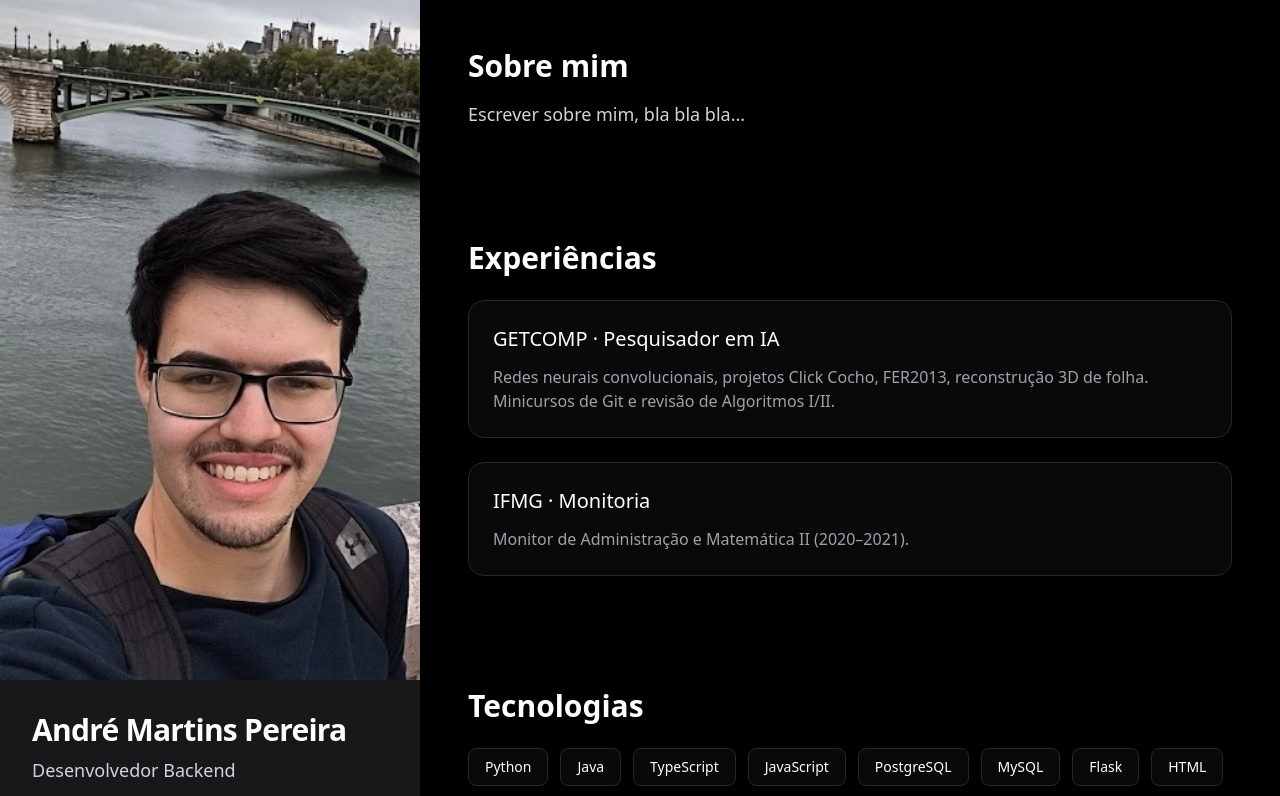
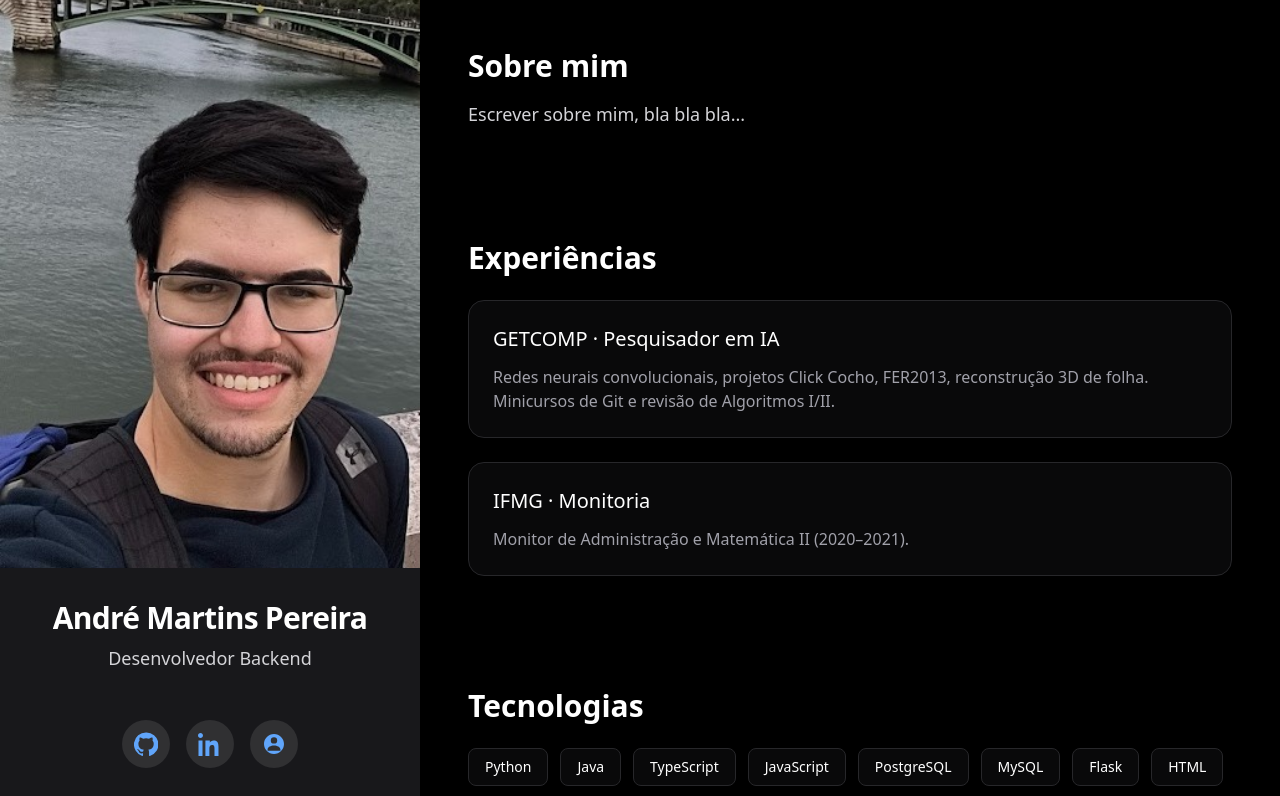
Before and after one commit to AndrePereira03/portfolio, a React (Vite) app: page / in a window 1280 px wide. Shown: the top 796 px of the page. Built offline with nearby package versions, Linux system fonts and the light colour scheme.

Commit message:
ajustando e cenralizando sidebar esquerda

```diff
--- a/src/App.tsx
+++ b/src/App.tsx
@@ -8,20 +8,27 @@ export default function App() {
   return (
     <main className="min-h-screen bg-black text-white">
       <div className="grid min-h-screen grid-cols-1 md:grid-cols-[420px_minmax(0,1fr)]">
-        <aside className="bg-zinc-900 md:sticky md:top-0 md:h-screen md:self-start overflow-hidden">
-          <div className="relative h-[85vh]">
+        <aside className="md:sticky md:top-0 md:h-screen md:self-start overflow-hidden bg-black flex flex-col">
+          <div className="relative w-full h-[62vh] md:h-[80vh] lg:h-[90vh]">
             <img
               src="/andre.jpg"
               alt="Foto de André Pereira"
-              className="absolute inset-0 h-full w-full object-cover object-[center_30%]"
+              className="
+                absolute inset-0 h-full w-full object-cover
+                object-[center_18%] md:object-[center_28%] lg:object-[center_45%]
+              "
             />
           </div>
 
-          <div className="px-8 py-8">
-            <h1 className="text-3xl font-extrabold tracking-tight">André Martins Pereira</h1>
-            <p className="mt-2 text-lg text-zinc-300">Desenvolvedor Backend</p>
+          <div className="flex-1 bg-zinc-900 px-8 py-8 flex flex-col justify-between">
+            <div className="flex flex-col items-center text-center">
+              <h1 className="text-3xl font-extrabold tracking-tight whitespace-nowrap overflow-hidden text-ellipsis">
+                André Martins Pereira
+              </h1>
+              <p className="mt-2 text-lg text-zinc-300">Desenvolvedor Backend</p>
+            </div>
 
-            <div className="mt-6 flex items-center gap-4">
+            <div className="mt-12 flex items-center justify-center gap-4">
               <a
                 href="https://github.com/AndrePereira03"
                 target="_blank"
@@ -33,6 +40,7 @@ export default function App() {
                   <path d="M12 .5a12 12 0 0 0-3.79 23.4c.6.11.82-.26.82-.58v-2.02c-3.34.73-4.04-1.61-4.04-1.61-.55-1.39-1.34-1.76-1.34-1.76-1.1-.75.08-.73.08-.73 1.22.09 1.86 1.25 1.86 1.25 1.08 1.85 2.83 1.32 3.52 1.01.11-.78.42-1.32.77-1.63-2.67-.3-5.48-1.34-5.48-5.96 0-1.32.47-2.4 1.24-3.25-.12-.3-.54-1.52.12-3.16 0 0 1.01-.32 3.3 1.24a11.5 11.5 0 0 1 6 0c2.29-1.56 3.3-1.24 3.3-1.24.66 1.64.24 2.86.12 3.16.77.85 1.24 1.93 1.24 3.25 0 4.63-2.82 5.66-5.5 5.96.43.37.82 1.11.82 2.25v3.34c0 .32.21.69.83.57A12 12 0 0 0 12 .5z" />
                 </svg>
               </a>
+
               <a
                 href="https://www.linkedin.com/in/devandrepereira/"
                 target="_blank"
@@ -44,6 +52,7 @@ export default function App() {
                   <path d="M4.98 3.5C4.98 4.88 3.86 6 2.5 6S0 4.88 0 3.5 1.12 1 2.5 1s2.48 1.12 2.48 2.5zM.5 8.5h4V24h-4V8.5zm7.5 0h3.84v2.11h.05c.53-1 1.84-2.11 3.79-2.11 4.05 0 4.8 2.67 4.8 6.15V24h-4v-7.14c0-1.7-.03-3.89-2.37-3.89-2.37 0-2.73 1.85-2.73 3.77V24h-3.98V8.5z" />
                 </svg>
               </a>
+
               <a
                 href="http://lattes.cnpq.br/1206826904930873"
                 target="_blank"
@@ -105,7 +114,7 @@ export default function App() {
 
             <section id="projetos">
               <h2 className="text-3xl font-semibold">Projetos</h2>
-              <div className="mt-6 grid gap-6 md:grid-cols-2">
+              <div className="grid min-h-screen grid-cols-1 md:grid-cols-[460px_minmax(0,1fr)]">
                 <a
                   className="rounded-2xl border border-zinc-800 bg-zinc-900/40 p-6 hover:bg-zinc-900 transition"
                   href="https://github.com/AndrePereira03"
```
